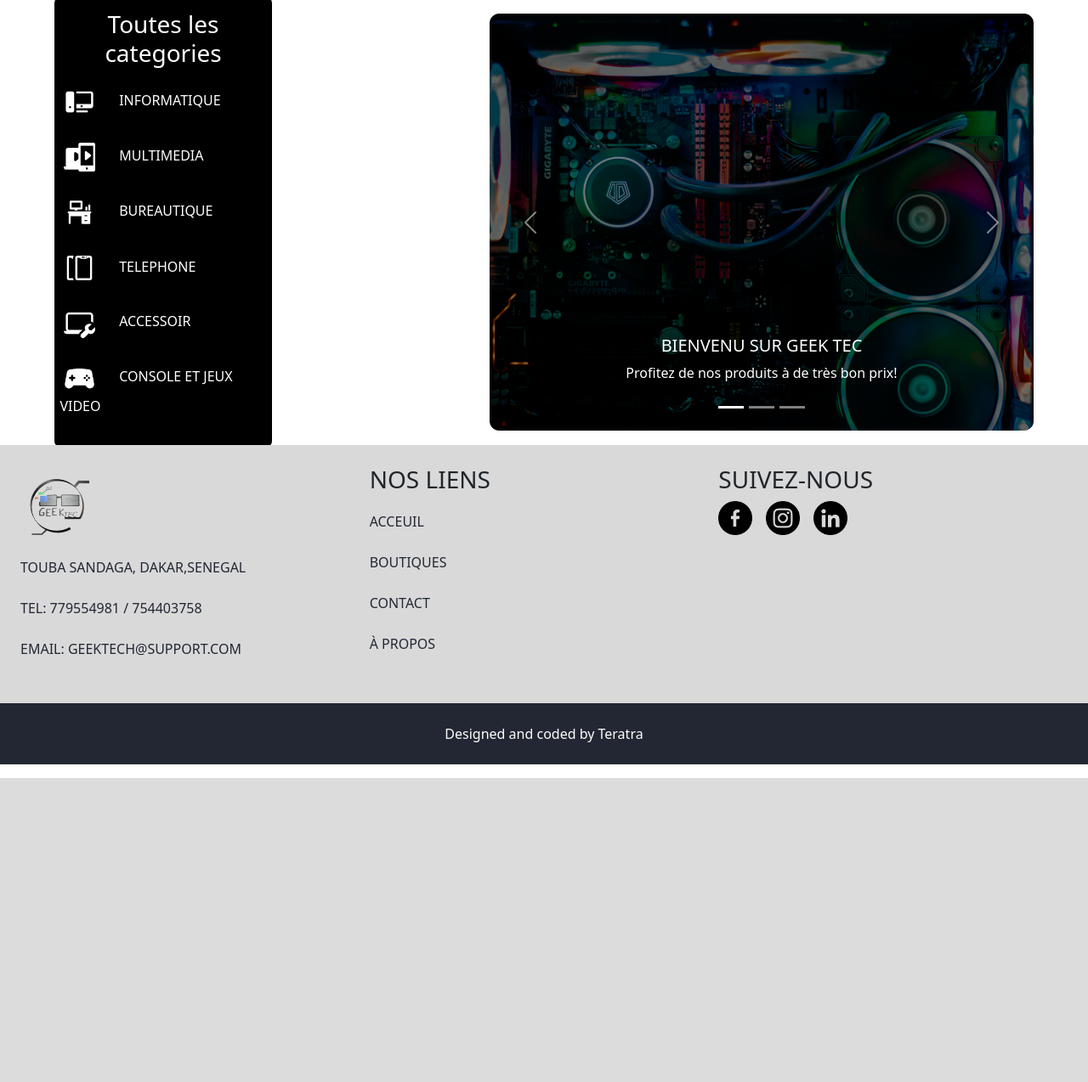
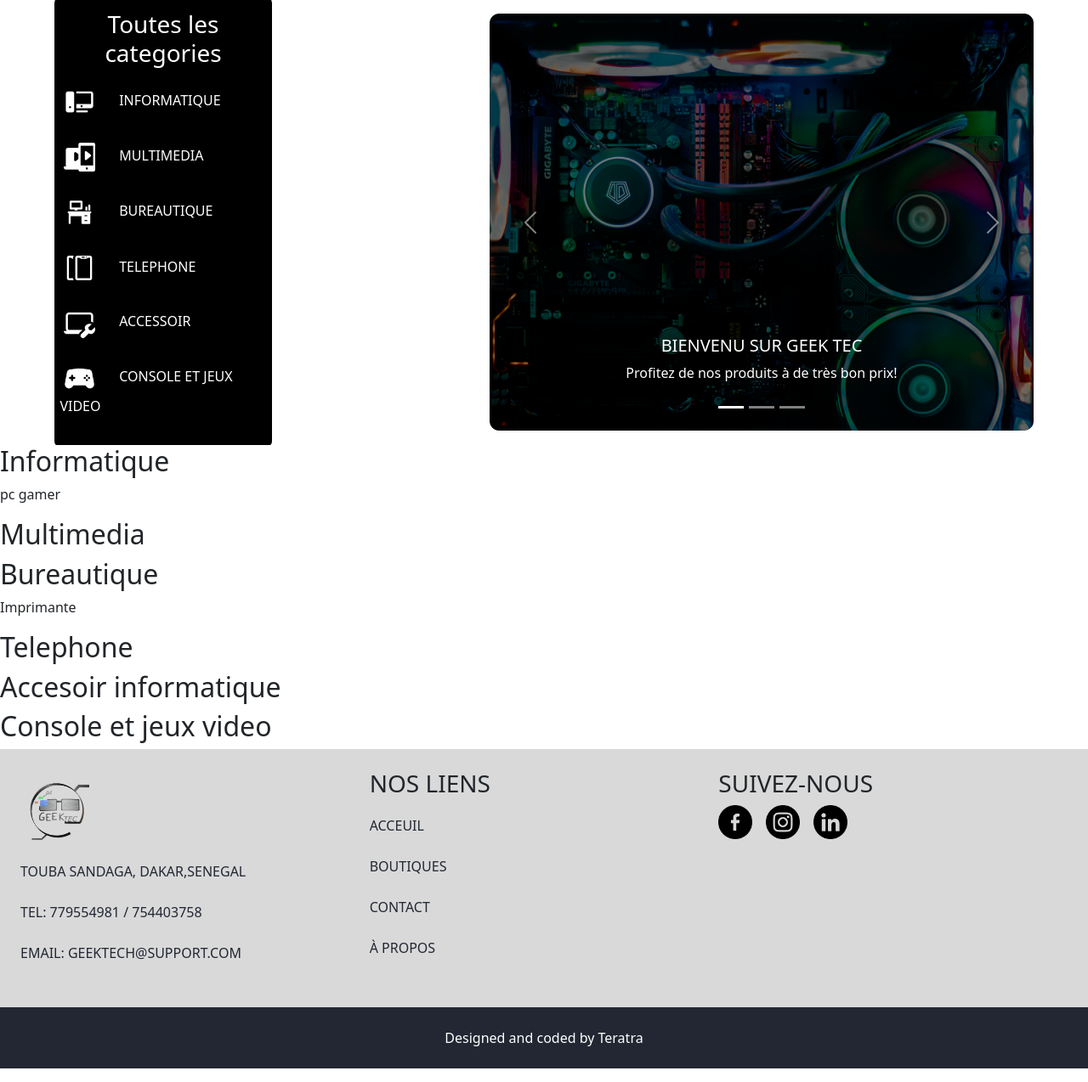
Before and after one commit to Dar-rius/ecommerce, a Django app: page /home/ in a window 1280 px wide. Shown: the part 290-1564 px from the top of the page at 85% size. Before the commit the page ends 1206 px from the top, so only its background shows below. Run offline with Django 4.2, Linux system fonts and the light colour scheme; data comes from the database, SQL or seed files in the repository; both versions use the stored data as it was after the commit.

Commit message:
ajout des donnees des produits en fonction des categories

```diff
--- a/geektech/templates/page/home.html
+++ b/geektech/templates/page/home.html
@@ -2,6 +2,7 @@
 {% load static %}
 
 {% block content%}
+    <main>
         <section id="sec1">
             <nav>
                 <h3>Toutes les categories</h3>
@@ -75,4 +76,61 @@
                 </button>
             </div>
         </section>
+
+        <section>
+            <div>
+                <h2>Informatique</h2>
+                {% for produit in produits %}
+                    {% if produit.cat_produit == "Informatique" %}
+                       <p>{{produit.nom_produit}}</p>
+                    {% endif %}
+                {% endfor %}
+            </div>
+
+            <div>
+                <h2>Multimedia</h2>
+                {% for produit in produits %}
+                    {% if produit.cat_produit == "Multimedia" %}
+                       <p>{{produit.nom_produit}}</p>
+                    {% endif %}
+                {% endfor %}
+            </div>
+
+            <div>
+                <h2>Bureautique</h2>
+                {% for produit in produits %}
+                    {% if produit.cat_produit == "Bureautique" %}
+                       <p>{{produit.nom_produit}}</p>
+                    {% endif %}
+                {% endfor %}
+            </div>
+
+            <div>
+                <h2>Telephone</h2>
+                {% for produit in produits %}
+                    {% if produit.cat_produit == "Telephone" %}
+                       <p>{{produit.nom_produit}}</p>
+                    {% endif %}
+                {% endfor %}
+            </div>
+
+            <div>
+                <h2>Accesoir informatique</h2>
+                {% for produit in produits %}
+                    {% if produit.cat_produit == "Accesoir" %}
+                       <p>{{produit.nom_produit}}</p>
+                    {% endif %}
+                {% endfor %}
+            </div>
+
+            <div>
+                <h2>Console et jeux video</h2>
+                {% for produit in produits %}
+                    {% if produit.cat_produit == "Console et jeux video" %}
+                       <p>{{produit.nom_produit}}</p>
+                    {% endif %}
+                {% endfor %}
+            </div>
+        </section>
+    </main>
 {% endblock content%}
--- a/geektech/views.py
+++ b/geektech/views.py
@@ -1,9 +1,11 @@
 from django.shortcuts import render, redirect
 from django.http import HttpResponse
+from .models import Produit
 
 # Create your views hered
 def index_view(request):
-    return render(request, "page/home.html", {})
+    produits = Produit.objects.all()
+    return render(request, "page/home.html", {"produits": produits})
 
 def return_view(request):
     return redirect("home")
```
Also changed, not shown: db.sqlite3, uploads/gaming_pc.jpg (added), uploads/téléchargement.jfif (added). Lines whose indentation alone changed are shown as unchanged.
